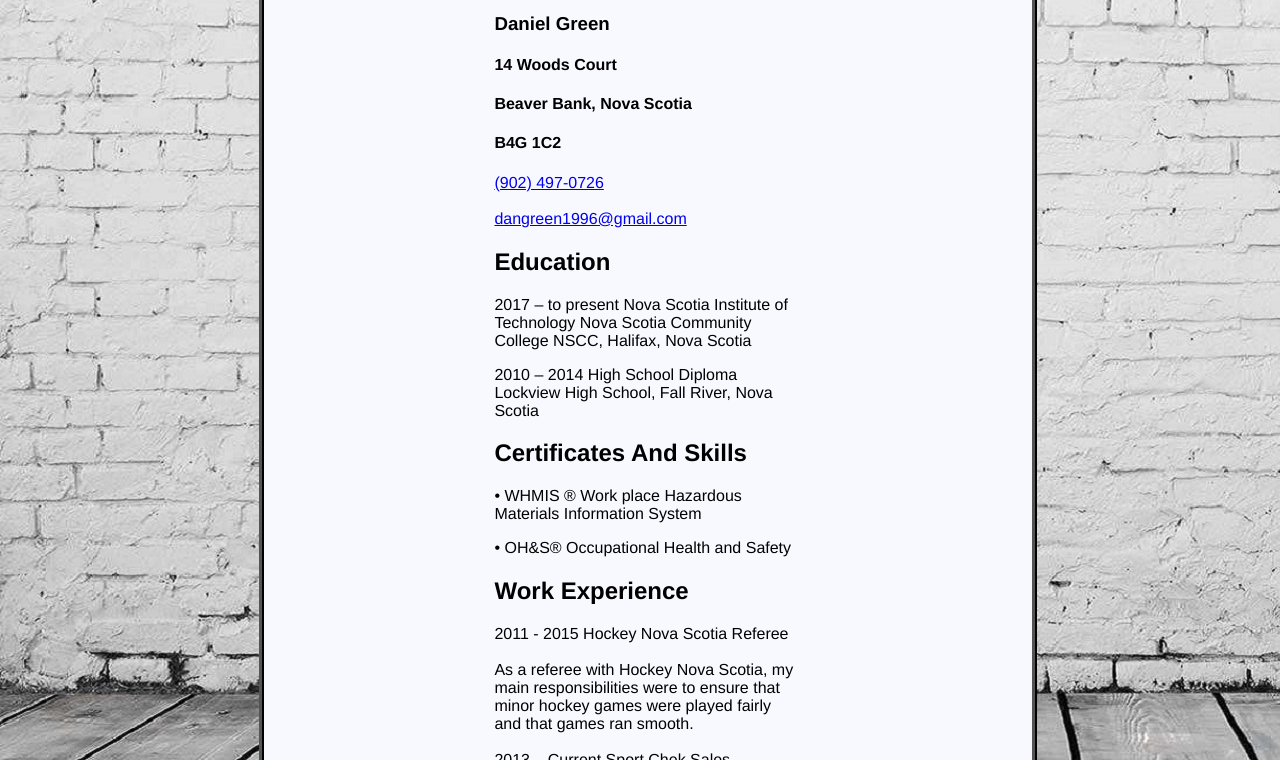
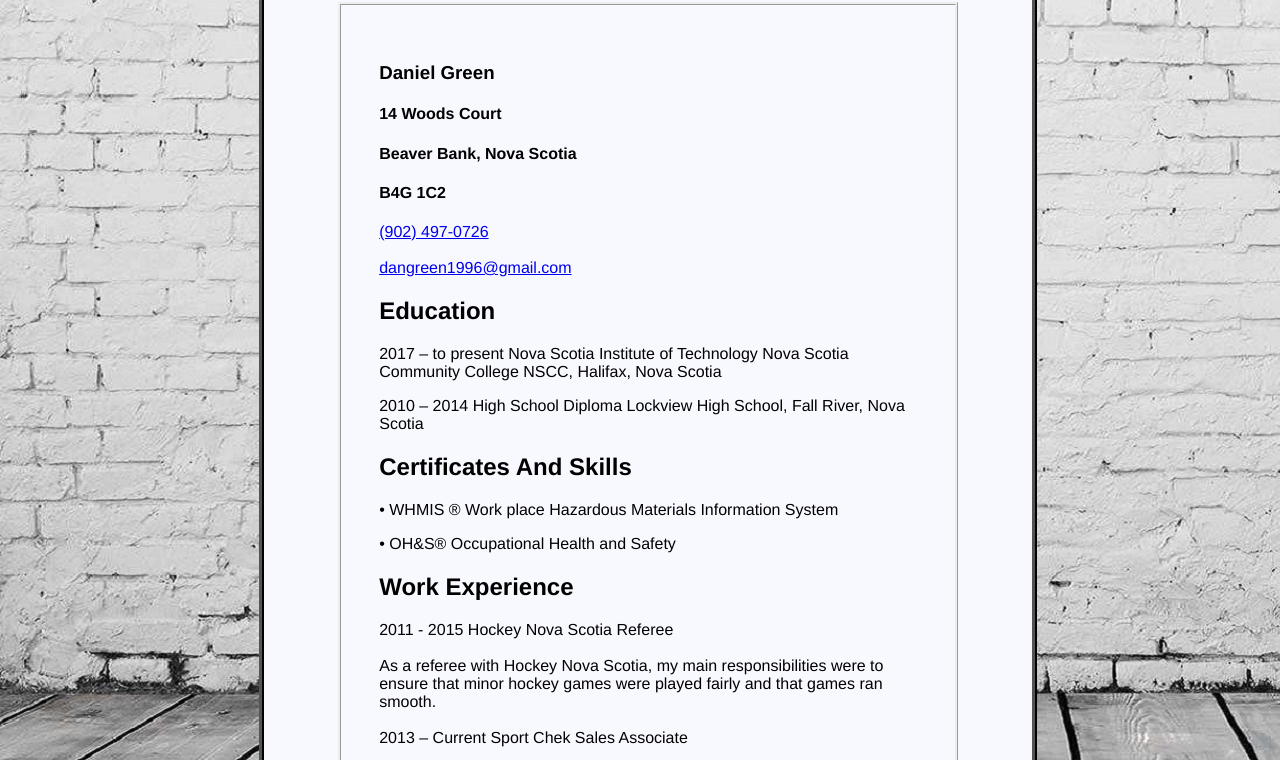
Before and after one commit to dangreen-webdev/w0274635.github.io, a plain HTML site: page Resume.html in a window 1280 px wide. Shown: the part 163-923 px from the top of the page. Drawn offline with Linux system fonts and the light colour scheme.

Commit message:
version1

```diff
--- a/Resume.html
+++ b/Resume.html
@@ -19,9 +19,10 @@
 
 <main class="main">
 
+    <h1 class="mainheader" style="margin-right: 2%;">My Resume</h1>
+
 
     <section class="resumecontent">
-        <h1 class="mainheader" style="margin-right: 2%;">My Resume</h1>
 
 <h3> Daniel Green</h3>
 
--- a/style.css
+++ b/style.css
@@ -19,6 +19,8 @@ body > div > header {
     font-size: 110%;
     border: none;
 }
+
+p > a {border: solid 5px;}
 
 .maincontentlast {
     font-family: helvetica;
@@ -56,9 +58,11 @@ ul {
 }
 
 .resumecontent {font-family: helvetica;
-    width: 40%;
-
-margin: auto;}
+    width: 70%;
+margin: auto;
+margin-bottom: 3.5%;
+border: ridge;
+padding: 5%}
 
 li a {
     display: block;
```
Also changed, not shown: Contact Me.html (+3 -2 lines).
